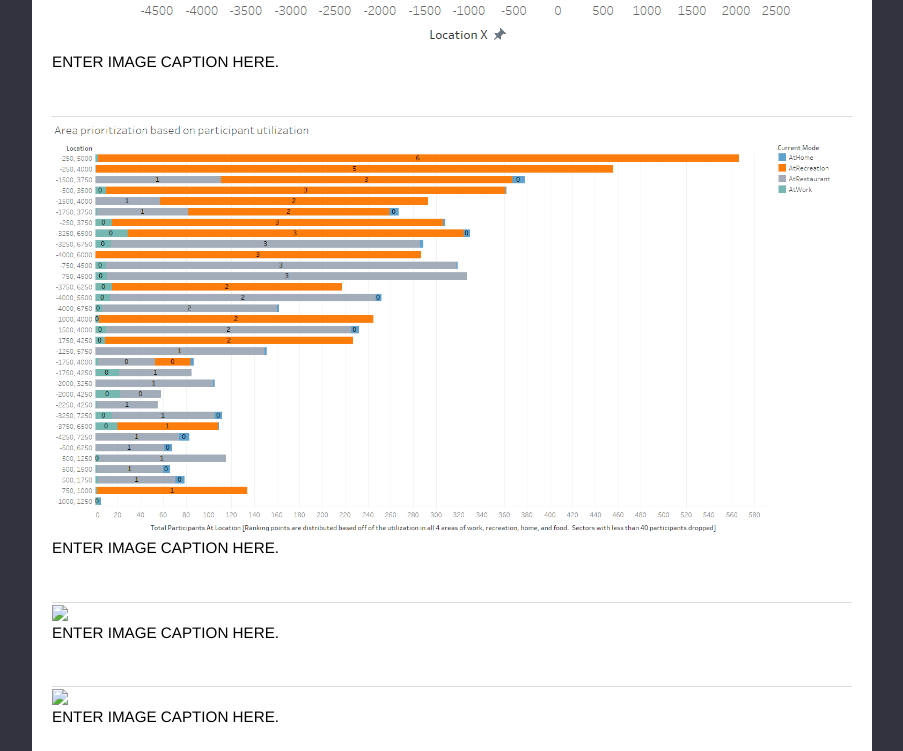
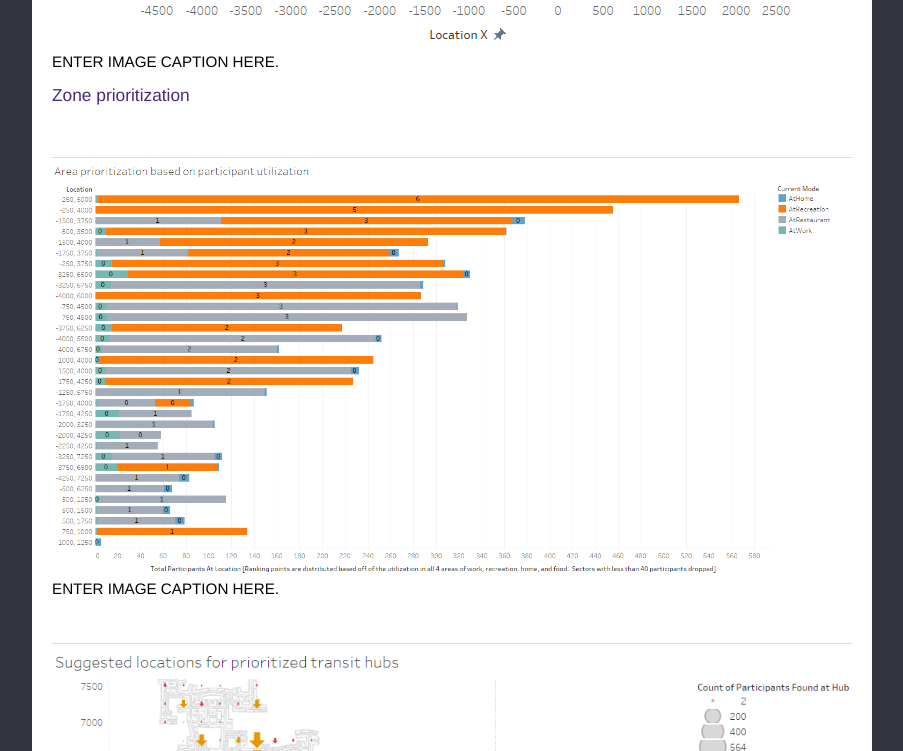
Before and after one commit to KenMunk/CSC173-01--EDA, a plain HTML site: page index.html in a window 1280 px wide. Shown: the part 7449-8200 px from the top of the page, without its empty margins (188-1091 px from the left). Drawn offline with Linux system fonts and the light colour scheme.

Commit message:
Associating prioritized hubs with the reference map

```diff
--- a/index.html
+++ b/index.html
@@ -166,6 +166,8 @@ ol { margin: 1em; }
     </p>
   </div>
 
+  <h3> Zone prioritization </h3>
+
   <div class="entry">
     <img src="Q5--ZonePrioritization.png" />
     <p class="caption">
@@ -175,15 +177,7 @@ ol { margin: 1em; }
   </div>
 
   <div class="entry">
-    <img src="IMAGE_FILENAME" />
-    <p class="caption">
-
-    ENTER IMAGE CAPTION HERE.
-    </p>
-  </div>
-
-  <div class="entry">
-    <img src="IMAGE_FILENAME" />
+    <img src="Q5--PrioritizedHubsMap.png" />
     <p class="caption">
 
     ENTER IMAGE CAPTION HERE.
```
Also changed, not shown: Q5--PrioritizedHubsMap.png (added), 2 other files.
